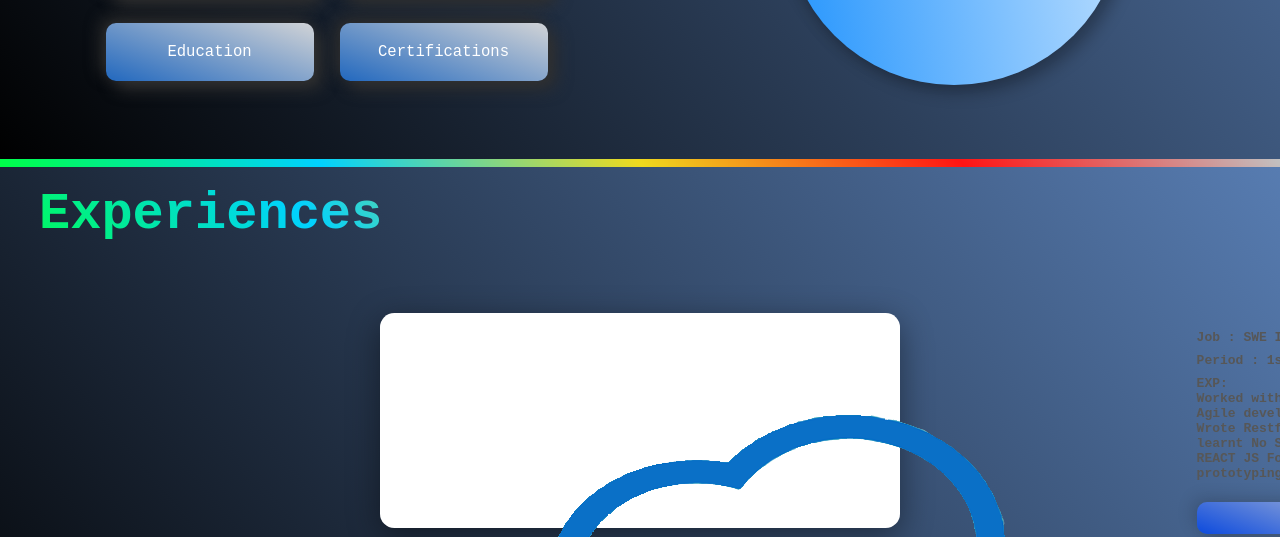
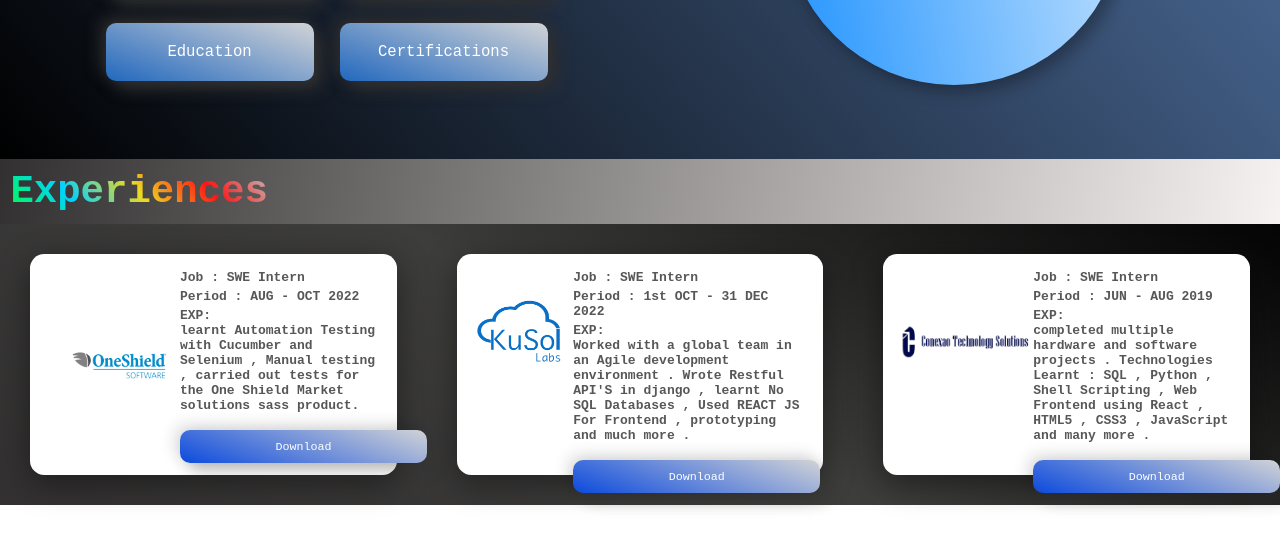
Before and after one commit to PSYCHOSIDX/portfolio, a plain HTML site: page portfolio/index.html in a window 1280 px wide. Shown: the part 499-1036 px from the top of the page. After the commit the page ends 1004 px from the top, so only its background shows below. Drawn offline with Linux system fonts and the light colour scheme.

Commit message:
added experiences

```diff
--- a/portfolio/index.html
+++ b/portfolio/index.html
@@ -91,16 +91,44 @@
 
     <div id="exp-head">
 
+      <div class="exp-cardsz">
         <h2 id="exp">Experiences </h2>
+        <br>
+      </div>
         <div class="exp-cards">
 
 
             <div class="ex-card">
 
-                <div class="l">
+                <div class="l-card3">
+                    <img src="assets/oneshield.png" alt="Kusol labs">
+                </div>
+                <div class="r-card3">
+                    <h3>Job : SWE Intern</h3>
+                    <br/>
+                    <h4>Period : AUG - OCT 2022 </h4>
+                    <br/>
+                    <h3> EXP: <br/>
+                        learnt Automation Testing with Cucumber and Selenium ,
+                        Manual testing , carried out tests for the One Shield Market solutions sass product.
+                    </h3>
+                        <br/>
+
+                        <div class="element-down" >
+                            <br/>
+                            <a href="assets/#" download="oneshield_cert.png">
+                                  Download
+                                </a> </div>
+                </div>
+                </div>
+
+
+            <div class="ex-card">
+
+                <div class="l-card">
                     <img src="assets/kusollogo.png" alt="Kusol labs">
                 </div>
-                <div class="r">
+                <div class="r-card">
                     <h3>Job : SWE Intern</h3>
                     <br/>
                     <h4>Period : 1st OCT - 31 DEC 2022 </h4>
@@ -117,33 +145,35 @@
                                   Download
                                 </a> </div>
                 </div>
+            </div>
+
+
 
                 <div class="ex-card">
 
-                    <div class="l">
-                        <a href="#"><img src="assets/kusollogo.png" alt="Kusol labs"></a>
+                    <div class="l-card2">
+                        <img src="assets/conexao.png" alt="Kusol labs">
                     </div>
-                    <div class="r">
+                    <div class="r-card2">
                         <h3>Job : SWE Intern</h3>
                         <br/>
-                        <h4>Period : 1st OCT - 31 DEC 2022 </h4>
+                        <h4>Period : JUN - AUG 2019 </h4>
                         <br/>
                         <h3> EXP: <br/>
-                            Worked with a global team in an Agile development environment .
-                            Wrote Restful API'S in django , learnt No SQL Databases , Used REACT JS For Frontend ,
-                            prototyping and much more .</h3>
+                            completed multiple hardware and software projects .
+                            Technologies Learnt : SQL , Python , Shell Scripting , Web Frontend using React , HTML5 , CSS3 , JavaScript and many more .</h3>
                             <br/>
 
                             <div class="element-down" >
                                 <br/>
-                                <a href="assets/kusol_cert.png" download="kusollab_cert.png">
+                                <a href="assets/conexao_cert.png" download="conexao_cert.png">
                                       Download
                                     </a> </div>
+                    </div>
                     </div>
 
 
 
-        </div>
     </div>
 
 
--- a/portfolio/styles/style.css
+++ b/portfolio/styles/style.css
@@ -403,6 +403,7 @@ background-image: linear-gradient(20deg, rgb(34, 104, 190),rgb(209, 211, 214));;
 
 .experience{
     width: 100%;
+    background-image: linear-gradient(30deg, red , yellow , green);
 }
 
 #exp-head{
@@ -413,27 +414,36 @@ background-image: linear-gradient(20deg, rgb(34, 104, 190),rgb(209, 211, 214));;
     font-size: 4rem;
     height: .6rem;
     margin-top:4rem;
+
 }
 
-#exp{
-    margin: 1rem;
-    font-size: 4rem;
-    padding: 2rem;
-}
 
 
 .exp-cards{
 display: flex;
 justify-content: space-around;
-
+width: 100%;
+background-image: linear-gradient(30deg, rgb(50, 48, 48) , rgb(61, 61, 60) , rgb(4, 4, 4));
 }
 
 
+.exp-cardsz{
+    display: flex;
+    padding: .8rem;
+    width: 100%;
+    background-image: linear-gradient( 100deg,rgb(50, 48, 48) , rgb(247, 242, 242));
+    font-size: 2rem;
+    }
+
+    #exp{
+        font-size: 3rem;
+    }
+
 .ex-card{
     display: flex;
-    width:40rem;
-    font-size: .51rem;
-    height: 16.5rem;
+    width:35rem;
+    font-size: .31rem;
+    height: 17rem;
 
     margin: 2.3rem;
     padding: 1.2rem;
@@ -453,15 +463,64 @@ border: 1px solid rgba( 255, 255, 255, 0.18 );
 color: #575757;
 }
 
-.ex-card
 
-.ex-card img {
-    width:90%;
+
+
+.l-card{
+    width: 30%;
+
+}
+.l-card2{
+    width: 40%;
+}
+
+.l-card3{
+    width: 40%;
     margin: auto;
-   padding: auto;
 }
 
 
+
+
+
+
+.r-card{
+    width: 70%;
+
+}
+.r-card2{
+width: 60%;
+}
+
+.r-card3{
+    width: 60%;
+    margin: auto;
+    }
+
+
+
+
+
+
+
+
+
+
+
+.l-card img {
+    width:100%;
+    margin-top: 20%;
+}
+
+.l-card2 img {
+    width:100%;
+    margin-top: 40%;
+    text-align: center;
+}
+
+.l-card3 img{
+    width: 120%;
+}
 
 .ex-card h3, h4{
 font-size: 1rem;
```
Also changed, not shown: portfolio/assets/conexao.png (added), portfolio/assets/conexao_cert.png (added), portfolio/assets/oneshield.png (added).
